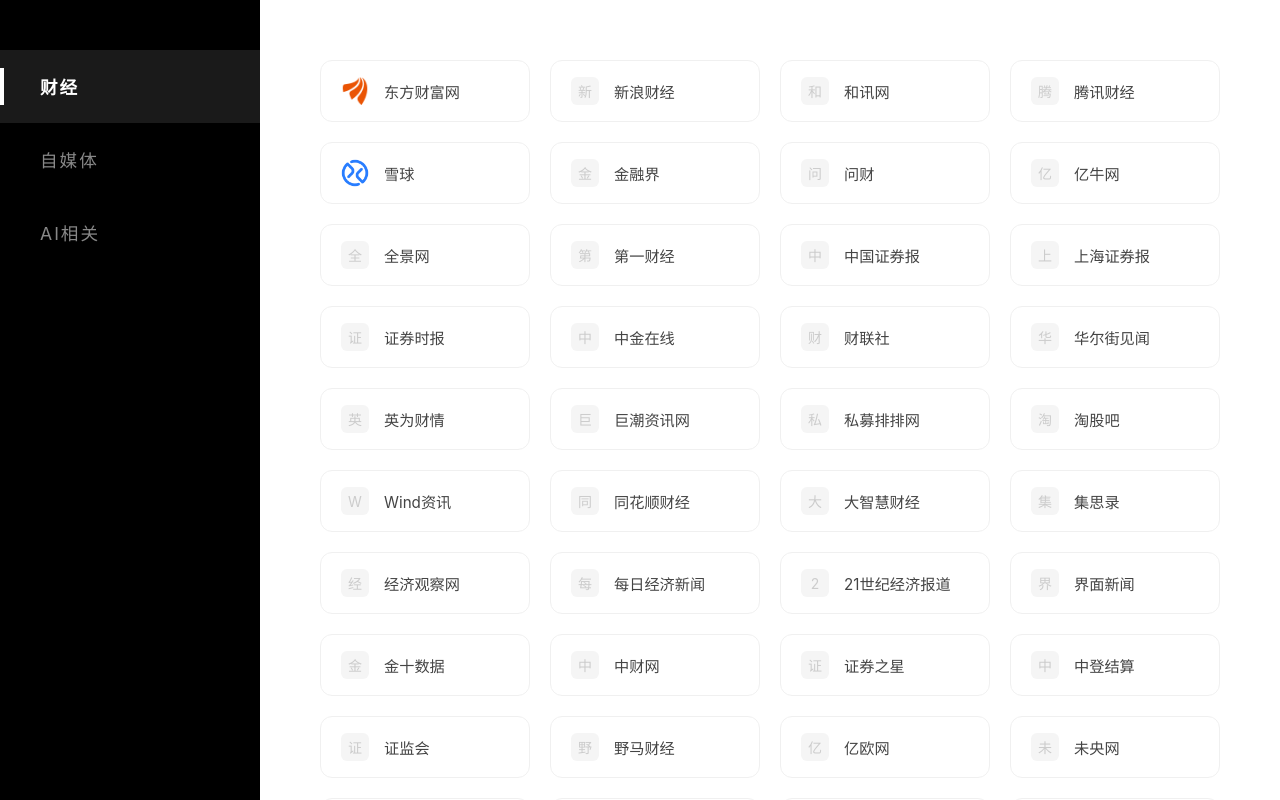
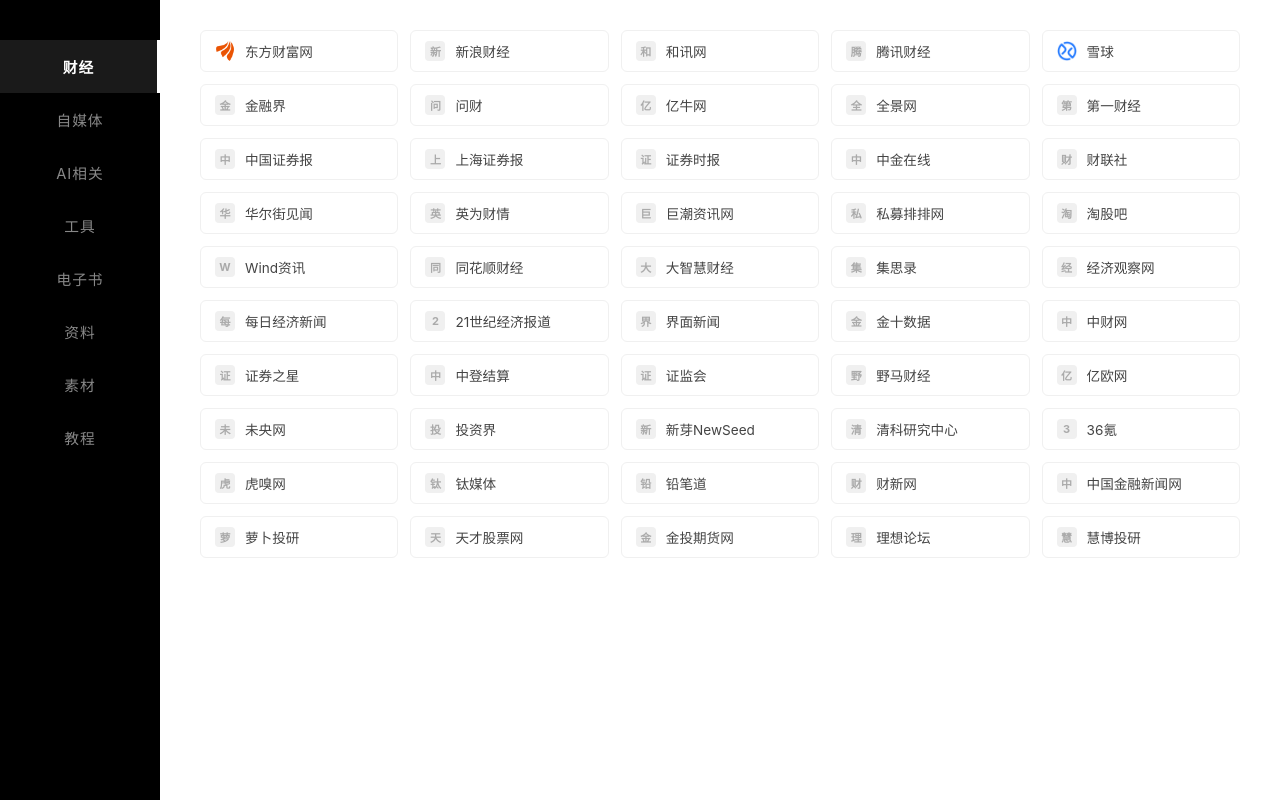
Before and after one commit to tongyiqianwen/daohang, a plain HTML site: page index.html in a window 1280 px wide. Drawn offline with Linux system fonts and the light colour scheme.

Commit message:
Update index.html

```diff
--- a/index.html
+++ b/index.html
@@ -3,11 +3,11 @@
 <head>
     <meta charset="UTF-8">
     <meta name="viewport" content="width=device-width, initial-scale=1.0">
-    <title>精选导航 - 极简控制台</title>
+    <title>极简导航控制台</title>
     <style>
         :root {
             --sidebar-bg: #000000;
-            --sidebar-width: 260px;
+            --sidebar-width: 160px; /* 进一步收窄侧边栏 */
             --active-bg: #1a1a1a;
             --accent-color: #ffffff;
             --text-dim: #888888;
@@ -26,131 +26,108 @@
             color: #333;
         }
 
-        /* 宽大侧边栏 */
+        /* 黑色收窄侧边栏 */
         aside {
             width: var(--sidebar-width);
             background: var(--sidebar-bg);
             display: flex;
             flex-direction: column;
-            padding-top: 50px;
+            padding-top: 40px;
             flex-shrink: 0;
             z-index: 10;
         }
 
         .tab-btn {
-            padding: 24px 40px;
+            padding: 16px 20px;
             cursor: pointer;
-            font-size: 1.1rem;
+            font-size: 0.92rem;
             color: var(--text-dim);
-            transition: all 0.4s cubic-bezier(0.4, 0, 0.2, 1);
-            position: relative;
-            letter-spacing: 2px;
+            transition: all 0.3s ease;
+            text-align: center;
+            letter-spacing: 1px;
         }
 
-        .tab-btn:hover {
-            color: #fff;
-            background: var(--active-bg);
-        }
+        .tab-btn:hover { color: #fff; background: var(--active-bg); }
 
         .tab-btn.active {
             color: var(--accent-color);
             background: var(--active-bg);
             font-weight: 600;
+            border-right: 3px solid #fff;
         }
 
-        .tab-btn.active::after {
-            content: '';
-            position: absolute;
-            left: 0;
-            top: 25%;
-            height: 50%;
-            width: 4px;
-            background: var(--accent-color);
+        /* 主内容区 */
+        main {
+            flex-grow: 1;
+            padding: 30px 40px;
+            overflow-y: auto;
         }
 
-        /* 主体内容区 */
-        main {
-            flex-grow: 1;
-            padding: 60px;
-            overflow-y: auto;
-            scroll-behavior: smooth;
-        }
+        .content-pane { display: none; }
+        .content-pane.active { display: block; animation: fadeIn 0.3s ease; }
 
-        .content-pane { display: none; animation: fadeIn 0.5s ease; }
-        .content-pane.active { display: block; }
-
-        @keyframes fadeIn {
-            from { opacity: 0; transform: translateY(10px); }
-            to { opacity: 1; transform: translateY(0); }
-        }
+        @keyframes fadeIn { from { opacity: 0; } to { opacity: 1; } }
 
         .sites-grid {
             display: grid;
-            grid-template-columns: repeat(auto-fill, minmax(200px, 1fr));
-            gap: 20px;
+            grid-template-columns: repeat(auto-fill, minmax(170px, 1fr));
+            gap: 12px;
         }
 
         .site-card {
             display: flex;
             align-items: center;
-            padding: 16px 20px;
+            padding: 10px 14px;
             text-decoration: none;
             color: #444;
             border: 1px solid var(--card-border);
-            border-radius: 12px;
-            transition: all 0.3s;
+            border-radius: 6px;
+            transition: all 0.2s;
             background: #fff;
         }
 
         .site-card:hover {
             border-color: #000;
-            transform: translateY(-3px);
-            box-shadow: 0 10px 20px rgba(0,0,0,0.05);
+            transform: translateY(-1px);
+            box-shadow: 0 4px 8px rgba(0,0,0,0.05);
         }
 
         .logo-box {
-            width: 28px;
-            height: 28px;
-            margin-right: 15px;
+            width: 20px;
+            height: 20px;
+            margin-right: 10px;
             flex-shrink: 0;
             display: flex;
             align-items: center;
             justify-content: center;
         }
 
-        .logo-box img {
-            width: 100%;
-            height: 100%;
-            object-fit: contain;
-        }
+        .logo-box img { width: 100%; height: 100%; object-fit: contain; }
 
         .logo-placeholder {
-            width: 28px;
-            height: 28px;
-            background: #f5f5f5;
-            color: #ccc;
-            border-radius: 6px;
-            font-size: 14px;
+            width: 20px;
+            height: 20px;
+            background: #f0f0f0;
+            color: #aaa;
+            border-radius: 4px;
+            font-size: 11px;
             display: flex;
             align-items: center;
             justify-content: center;
+            font-weight: bold;
         }
 
         .site-name {
-            font-size: 0.95rem;
+            font-size: 0.85rem;
             white-space: nowrap;
             overflow: hidden;
             text-overflow: ellipsis;
         }
 
-        /* 自定义滚动条 */
-        main::-webkit-scrollbar { width: 6px; }
-        main::-webkit-scrollbar-thumb { background: #e0e0e0; border-radius: 10px; }
-
-        @media (max-width: 900px) {
-            aside { width: 100px; }
-            .tab-btn { padding: 20px 10px; text-align: center; font-size: 0.9rem; letter-spacing: 0; }
-            main { padding: 30px; }
+        @media (max-width: 768px) {
+            aside { width: 70px; }
+            .tab-btn { padding: 15px 5px; font-size: 0.75rem; }
+            main { padding: 15px; }
         }
     </style>
 </head>
@@ -160,7 +137,7 @@
 <main id="mainContent"></main>
 
 <script>
-    // 完整数据源，按“财经、自媒体、AI”顺序排列
+    // 完整整合的数据源
     const navData = [
         {
             name: "财经",
@@ -221,7 +198,11 @@
             name: "自媒体",
             sites: [
                 { name: "新榜自媒体导航", url: "https://nav.newrank.cn/" },
+                { name: "番茄小说网", url: "https://fanqienovel.com/" },
+                { name: "七猫小说网", url: "http://www.qimao.com" },
+                { name: "起点中文网", url: "http://www.qidian.com" },
                 { name: "微信公众平台", url: "https://mp.weixin.qq.com/" },
+                { name: "今日头条", url: "https://www.toutiao.com/" },
                 { name: "抖音", url: "https://douyin.com/" },
                 { name: "抖音创作平台", url: "https://creator.douyin.com/" },
                 { name: "快手", url: "https://www.kuaishou.com/" },
@@ -231,19 +212,28 @@
                 { name: "哔哩哔哩创作中心", url: "https://member.bilibili.com/platform/home" },
                 { name: "知乎", url: "https://www.zhihu.com/" },
                 { name: "知乎创作中心", url: "https://www.zhihu.com/creator" },
-                { name: "微信视频号登录", url: "https://channels.weixin.qq.com/login.html" },
-                { name: "今日头条", url: "https://www.toutiao.com/" },
-                { name: "番茄小说网", url: "https://fanqienovel.com/" },
-                { name: "七猫小说网", url: "http://www.qimao.com" },
-                { name: "起点中文网", url: "http://www.qidian.com" },
+                { name: "视频号登录", url: "https://channels.weixin.qq.com/login" },
                 { name: "百家号", url: "https://baijiahao.baidu.com" },
                 { name: "企鹅号", url: "https://om.qq.com" },
                 { name: "大鱼号", url: "https://mp.dayu.com/" },
+                { name: "腾讯微视", url: "https://weishi.qq.com/" },
+                { name: "喜马拉雅", url: "https://www.ximalaya.com/" },
                 { name: "网易号", url: "https://mp.163.com/" },
-                { name: "搜狐号", url: "https://mp.sohu.com/mpfe/v4/login" },
+                { name: "美篇", url: "https://www.meipian.cn/" },
+                { name: "博客园", url: "https://www.cnblogs.com/" },
+                { name: "简书", url: "https://www.jianshu.com" },
+                { name: "搜狐号", url: "https://mp.sohu.com" },
+                { name: "掘金", url: "https://juejin.cn/" },
+                { name: "新浪微博", url: "https://weibo.com" },
                 { name: "腾讯视频创作平台", url: "https://mp.v.qq.com/" },
-                { name: "西瓜创作平台", url: "https://studio.ixigua.com/welcome" },
-                { name: "简书", url: "https://www.jianshu.com" },
+                { name: "西瓜创作平台", url: "https://studio.ixigua.com/" },
+                { name: "CSDN发布博客", url: "https://mp.csdn.net/" },
+                { name: "爱奇艺创作平台", url: "https://mp.iqiyi.com/" },
+                { name: "优酷创作平台", url: "https://mp.youku.com/" },
+                { name: "夸父资源社", url: "https://www.kuafuzys.com/" },
+                { name: "蜻蜓FM创作", url: "https://admin.qingting.fm/" },
+                { name: "阿里创作平台", url: "https://we.taobao.com/" },
+                { name: "即刻", url: "https://okjike.com/" },
                 { name: "豆瓣", url: "https://www.douban.com" }
             ]
         },
@@ -252,37 +242,71 @@
             sites: [
                 { name: "ChatGPT", url: "https://chat.openai.com" },
                 { name: "DeepSeek", url: "https://www.deepseek.com" },
-                { name: "Manus", url: "https://manus.im/" },
-                { name: "Kimi", url: "https://kimi.moonshot.cn/" },
                 { name: "豆包", url: "https://www.doubao.com" },
                 { name: "智谱AI", url: "https://chatglm.cn" },
                 { name: "通义千问", url: "https://tongyi.aliyun.com" },
                 { name: "腾讯混元", url: "https://hunyuan.tencent.com" },
+                { name: "Manus", url: "https://manus.im/" },
                 { name: "百度AI", url: "https://chat.baidu.com/" },
+                { name: "Kimi", url: "https://kimi.moonshot.cn/" },
                 { name: "讯飞星火", url: "https://xinghuo.xfyun.cn" },
-                { name: "Claude", url: "https://www.anthropic.com/" },
-                { name: "Google Gemini", url: "https://gemini.google.com" },
-                { name: "Github", url: "https://github.com/" }
+                { name: "Cursor", url: "https://cursor.com" },
+                { name: "即梦", url: "https://jimeng.jianying.com/" },
+                { name: "月之暗面", url: "https://www.moonshot.cn" },
+                { name: "文心一言", url: "https://yiyan.baidu.com" },
+                { name: "文心一格", url: "https://yige.baidu.com" },
+                { name: "Github Copilot", url: "https://github.com/features/copilot" },
+                { name: "Gemini", url: "https://gemini.google.com" },
+                { name: "扣子", url: "https://www.coze.cn/" },
+                { name: "Trae", url: "https://www.trae.com/" },
+                { name: "Claude", url: "https://claude.ai/" },
+                { name: "Github", url: "https://github.com" }
             ]
-        }
+        },
+        { name: "工具", sites: [{ name: "在线格式转换", url: "https://www.alltoall.net/" }] },
+        { name: "电子书", sites: [{ name: "Z-Library", url: "https://z-lib.gs/" }] },
+        { name: "资料", sites: [{ name: "虫部落快搜", url: "https://search.chongbuluo.com/" }] },
+        { name: "素材", sites: [{ name: "Pexels图库", url: "https://www.pexels.com/" }] },
+        { name: "教程", sites: [{ name: "B站教程", url: "https://www.bilibili.com/" }] }
     ];
 
     const sidebar = document.getElementById('sidebar');
     const mainContent = document.getElementById('mainContent');
 
+    // 多重途径获取 Logo 的逻辑
+    function handleLogoError(img, site) {
+        const domain = new URL(site.url).hostname;
+
+        // 第一次失败：尝试网络 API 1 (iowen)
+        if (img.getAttribute('data-retry') === null) {
+            img.setAttribute('data-retry', '1');
+            img.src = `https://api.iowen.cn/favicon/${domain}.png`;
+        }
+        // 第二次失败：尝试网络 API 2 (DuckDuckGo)
+        else if (img.getAttribute('data-retry') === '1') {
+            img.setAttribute('data-retry', '2');
+            img.src = `https://favicon.duckduckgo.com/ip3/${domain}.ico`;
+        }
+        // 第三次失败：显示首字占位符
+        else {
+            img.style.display = 'none';
+            img.nextElementSibling.style.display = 'flex';
+        }
+    }
+
     function init() {
         navData.forEach((cat, index) => {
-            // 按钮
+            // 创建侧边栏按钮
             const btn = document.createElement('div');
             btn.className = `tab-btn ${index === 0 ? 'active' : ''}`;
             btn.textContent = cat.name;
-            btn.onclick = () => showTab(index);
+            btn.onclick = () => switchTab(index);
             sidebar.appendChild(btn);
 
-            // 内容
+            // 创建内容面板
             const pane = document.createElement('div');
             pane.className = `content-pane ${index === 0 ? 'active' : ''}`;
-            pane.id = `tab-${index}`;
+            pane.id = `pane-${index}`;
 
             const grid = document.createElement('div');
             grid.className = 'sites-grid';
@@ -292,7 +316,7 @@
                     <a href="${site.url}" target="_blank" class="site-card">
                         <div class="logo-box">
                             <img src="logos/${site.name}.png"
-                                 onerror="this.style.display='none'; this.nextElementSibling.style.display='flex';"
+                                 onerror="handleLogoError(this, ${JSON.stringify(site).replace(/"/g, '&quot;')})"
                                  alt="${site.name}">
                             <div class="logo-placeholder" style="display:none">${site.name.charAt(0)}</div>
                         </div>
@@ -300,15 +324,19 @@
                     </a>
                 `;
             });
-
             pane.appendChild(grid);
             mainContent.appendChild(pane);
         });
     }
 
-    function showTab(idx) {
-        document.querySelectorAll('.tab-btn').forEach((b, i) => b.classList.toggle('active', i === idx));
-        document.querySelectorAll('.content-pane').forEach((p, i) => p.classList.toggle('active', i === idx));
+    // 修复后的切换功能
+    function switchTab(idx) {
+        document.querySelectorAll('.tab-btn').forEach((btn, i) => {
+            btn.classList.toggle('active', i === idx);
+        });
+        document.querySelectorAll('.content-pane').forEach((pane, i) => {
+            pane.classList.toggle('active', i === idx);
+        });
     }
 
     init();
```
